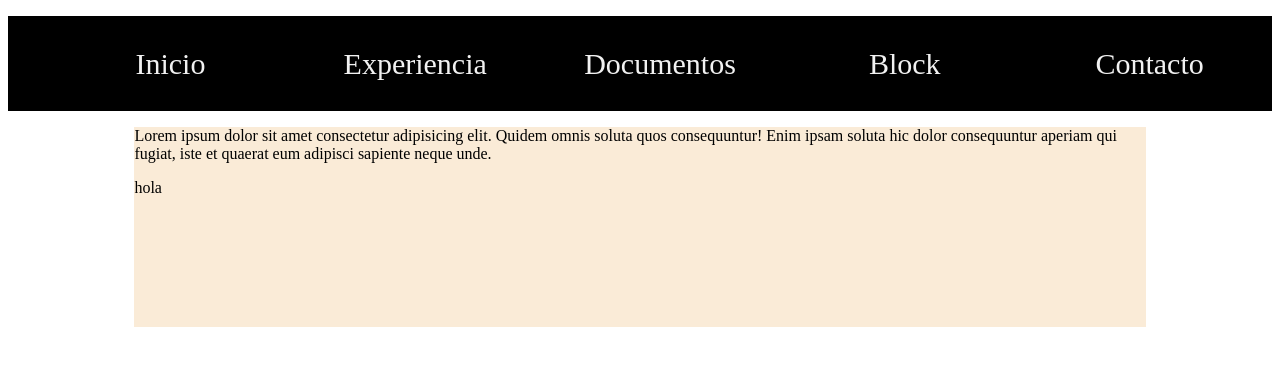
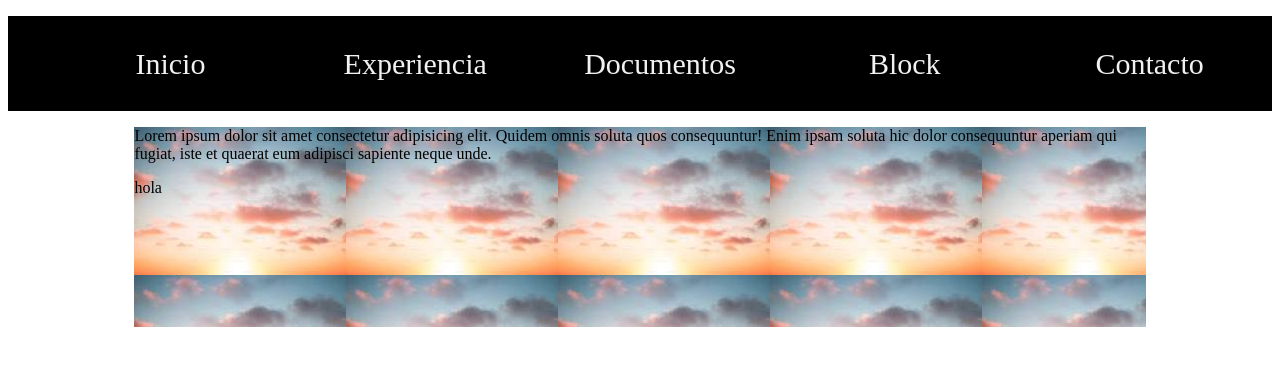
Before and after one commit to mbm-DAW/Aprendiendo-HTML_CSS_JS, a plain HTML site: page index.html in a window 1280 px wide. Drawn offline with Linux system fonts and the light colour scheme.

Commit message:
cambio fondo header

```diff
--- a/css/style.css
+++ b/css/style.css
@@ -1,10 +1,12 @@
 header {
-    background-color: antiquewhite;
+
     width: 80%;
     height: 200px;
     margin :auto;
+     background-image:url(/img/imagen-fondo-1.jpeg);
 
 }
+
 
 nav ul {
 
```
Also changed, not shown: img/imagen-fondo-1.jpeg (added).
